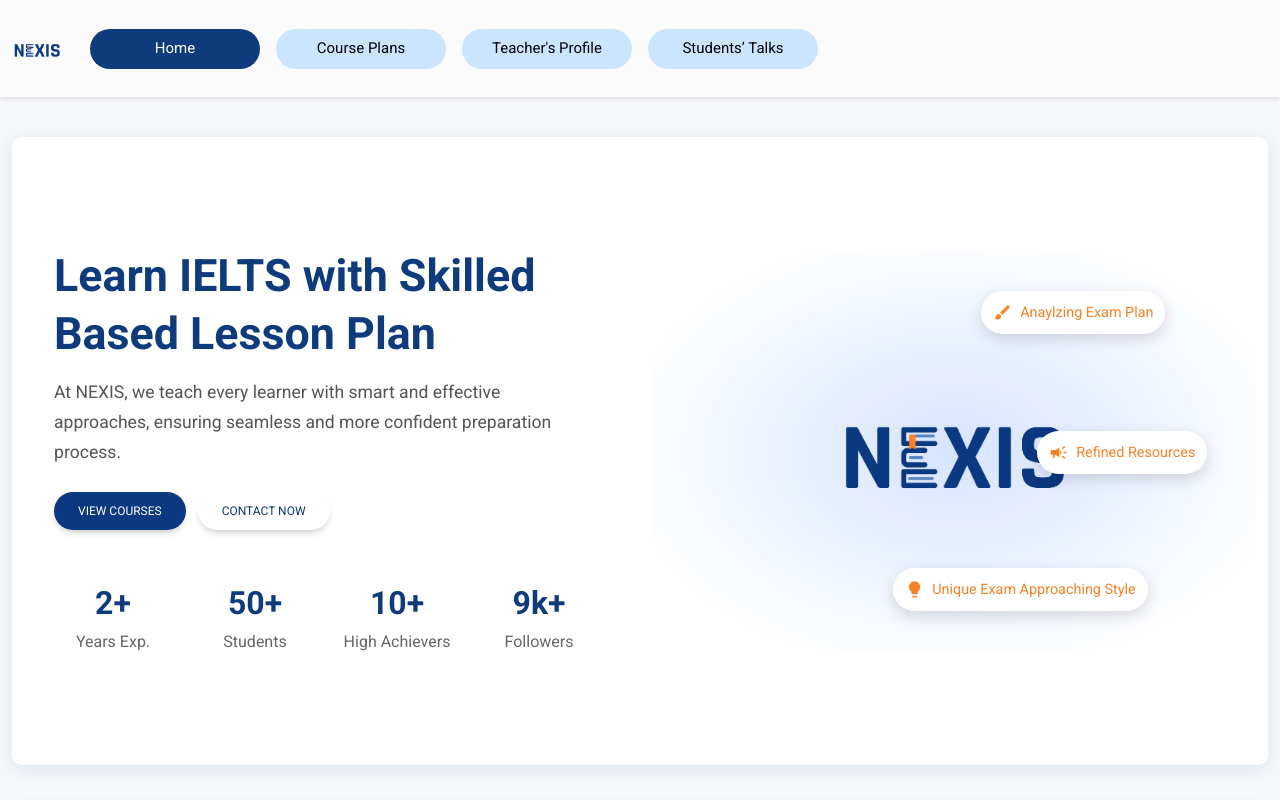
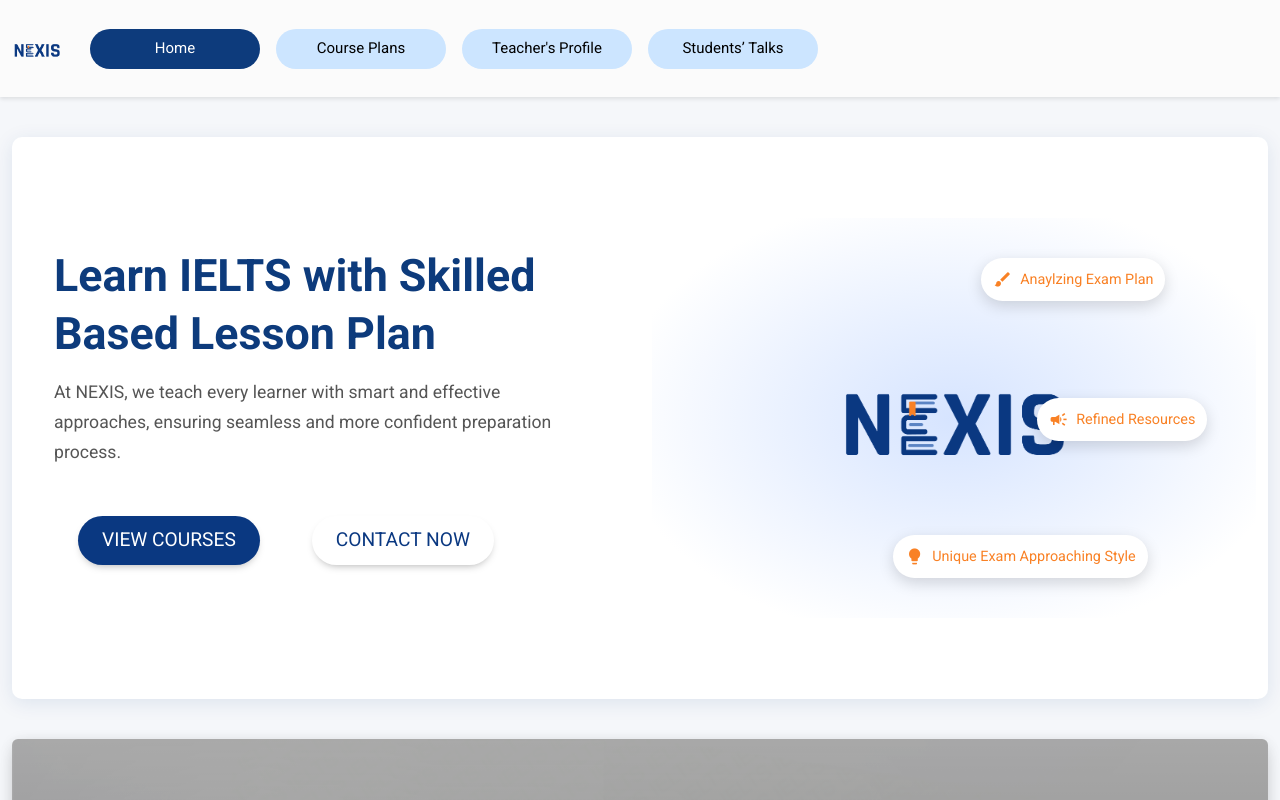
Before and after one commit to AndrosLinn/nexis_website, a website: page index.html in a window 1280 px wide. Shown: the top 800 px of the page. Drawn offline with Linux system fonts and the light colour scheme.

Commit message:
first commit

```diff
--- a/index.html
+++ b/index.html
@@ -155,6 +155,10 @@
       font-size: 1.1rem;
       margin-top: 15px;
       max-width: 500px;
+    }
+
+    .btn{
+      font-size: larger;
     }
 
     .btn-rounded {
@@ -450,34 +454,15 @@
 
               <div class="mt-4">
                 <a href="course_plan.html">
-                  <button class="btn btn-rounded me-2" style="background-color: #0a3881; color: #ffffff;">
+                  <button class="btn btn-rounded m-4" style="background-color: #0a3881; color: #ffffff;">
                     View Courses
                   </button>
                 </a>
                 <a href="https://t.me/nexisacademia" target="_blank">
-                  <button class="btn btn-rounded me-2" style="color: #0a3881; border: none;">
+                  <button class="btn btn-rounded m-4" style="color: #0a3881; border: none;">
                     Contact Now
                   </button>
                 </a>
-              </div>
-
-              <div class="hero-stats row mt-5 text-center">
-                <div class="col-3">
-                  <div class="stat-number">2+</div>
-                  <div class="stat-text">Years Exp.</div>
-                </div>
-                <div class="col-3">
-                  <div class="stat-number">50+</div>
-                  <div class="stat-text">Students </div>
-                </div>
-                <div class="col-3">
-                  <div class="stat-number">10+</div>
-                  <div class="stat-text">High Achievers </div>
-                </div>
-                <div class="col-3">
-                  <div class="stat-number">9k+</div>
-                  <div class="stat-text">Followers</div>
-                </div>
               </div>
             </div>
           </div>
```
Also changed, not shown: teacher_profile.html (+4 -5 lines).
